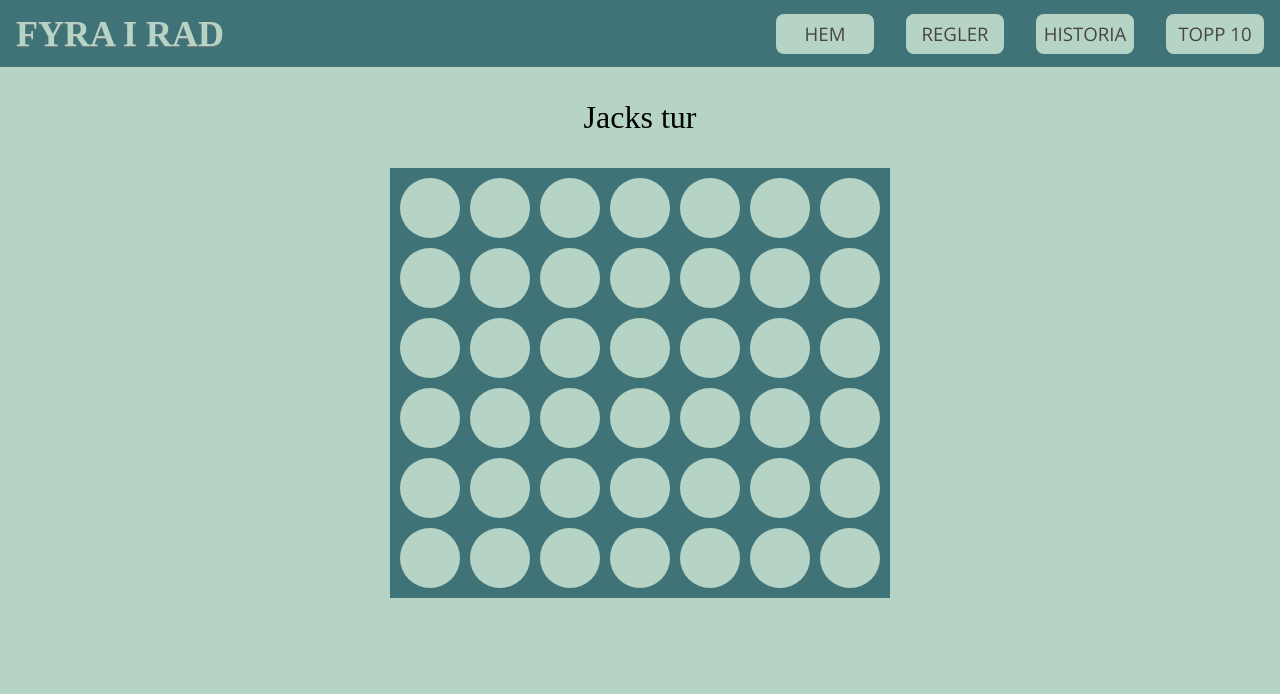
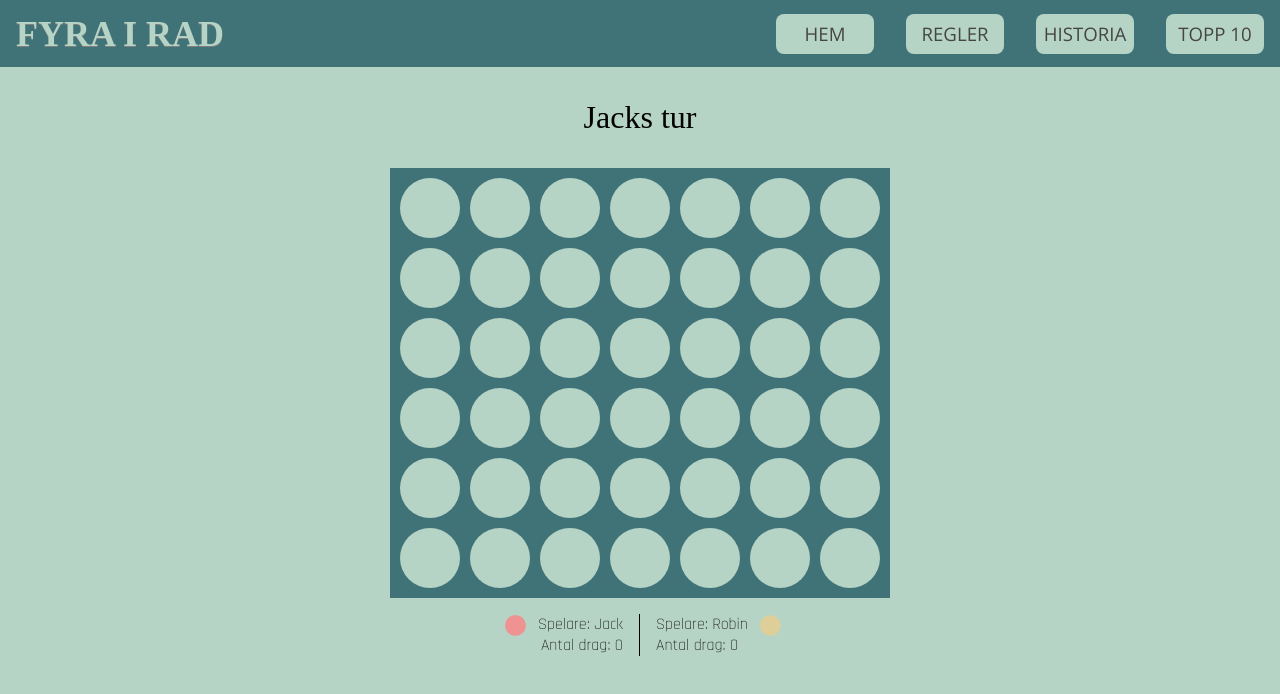
Before and after one commit to Sofianossnahoj/connect-four, a Vue app: page /#/game in a window 1280 px wide. Shown: the top 694 px of the page. Built offline with nearby package versions, Linux system fonts and the light colour scheme; a web font is replaced by a local one.

Commit message:
update game.vue
Added player count, player name, color

```diff
--- a/src/views/Game.vue
+++ b/src/views/Game.vue
@@ -46,6 +46,17 @@
       <div class="circle" data-col="5" data-row="5"></div>
       <div class="circle" data-col="5" data-row="6"></div>
     </div>
+
+    <section class="info">
+      <div>
+        <p><span class="piece">&#9679;</span>Spelare: {{ playerOne }}</p>
+        <p>Antal drag: {{ countPlayerOne }}</p>
+      </div>
+      <div>
+        <p>Spelare: {{ playerTwo }}<span class="piece">&#9679;</span></p>
+        <p>Antal drag: {{ countPlayerTwo }}</p>
+      </div>
+    </section>
   </main>
 </template>
 
@@ -64,7 +75,9 @@ export default {
       playerOne: 'Jack',
       playerTwo: 'Robin',
       currentPlayer: 1,
-      winner: 0
+      winner: 0,
+      countPlayerOne: 0,
+      countPlayerTwo: 0
     }
   },
   computed: {
@@ -91,16 +104,24 @@ export default {
         const played = playPiece(row, this.currentPlayer);
         if (played) {
           this.winner = checkForWin();
+          this.increaseCount();
           this.switchPlayer();
         }
       }
     },
+    increaseCount() {
+      if (this.currentPlayer === 1) {
+        this.countPlayerOne ++;
+      } else {
+        this.countPlayerTwo ++;
+      }
+    },
     switchPlayer() {
-      if (!this.playable) return
+      if (!this.playable) return;
       if (this.currentPlayer === 1) {
-        this.currentPlayer = 2
+        this.currentPlayer = 2;
       } else {
-        this.currentPlayer = 1
+        this.currentPlayer = 1;
       }
     }
   },
@@ -155,6 +176,46 @@ span.current {
   margin-top: 2rem;
 }
 
+section.info {
+  display: flex;
+  margin-top: 1rem;
+  font-family: 'Rajdhani', sans-serif;
+  padding-bottom: 1rem;
+}
+
+section.info div {
+  width: 200px;
+  padding: 0 1rem;
+  display: flex;
+  justify-content: center;
+  flex-direction: column;
+}
+
+section.info div:first-of-type {
+  align-items: flex-end;
+  border-right: solid 1px;
+}
+
+section.info p {
+  margin: 0;
+}
+
+section.info p:first-of-type {
+  display: flex;
+  align-items: center;
+}
+
+section.info span.piece {
+  font-size: 3rem;
+  color: #EE9292;
+  margin: 0 0.5rem;
+  line-height: 0;
+}
+
+section.info div:nth-child(2) span {
+  color: #DECF98;
+}
+
 @media screen and (max-width: 500px) {
   div.game div {
     width: 100%;
```
